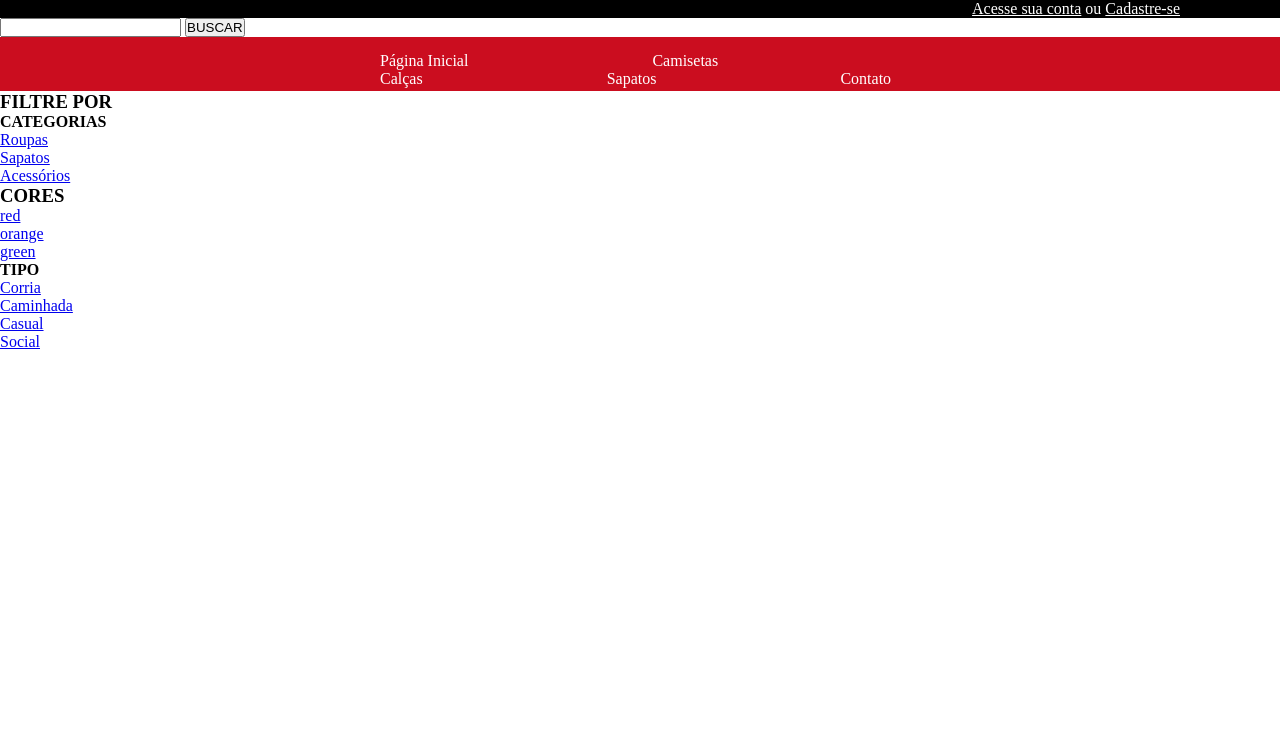
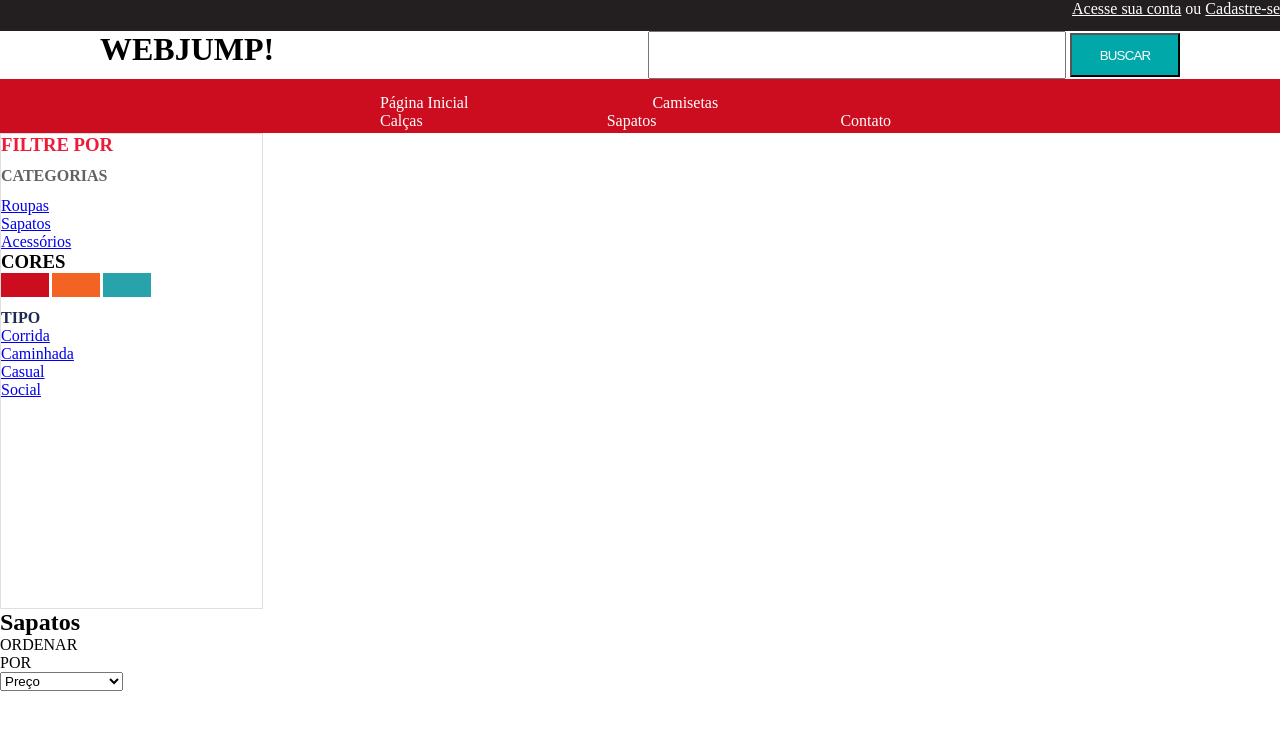
Before and after one commit to MateusMalvezzi/aStore-Interface, a plain HTML site: page index.html in a window 1280 px wide. Drawn offline with Linux system fonts and the light colour scheme.

Commit message:
feat:Adding and correcting HTMl and CSS

```diff
--- a/css/style.css
+++ b/css/style.css
@@ -5,26 +5,59 @@
     font-family: Open+Sans,sans-serif;
 }
 
-#login{
-    background-color: black;
+body{
+    width: 100%;
+}
+
+.login{
+    background-color: #231F20;
+    color: white;
+    width: 100%;
+    height:31px;
+}
+
+
+.login a {
+    color: white;
+}
+
+.header-section-1{
+    text-align: end;
 
 }
-.login{
-    color: white;
-    text-align: right;
-}
-.teste{
+
+
+
+.header-section-2{
+    display: flex;
+    flex-direction: row;
+    justify-content:space-between;
     margin-right: 100px;
-}
-.main-container{
-    width: 100%;
+    margin-left: 100px;
 
 }
+
+.search button{
+    width: 110px;
+    height: 44px;
+    opacity: 1;
+    background: #00A8A9;
+    letter-spacing: -0.8px;
+color: #FFFFFF;
+}
+
+.search input {
+    width: 414px;
+    height: 44px;
+}
+
+
 
 #head{
     background-color: #CB0D1F;
     height: 54px;
 }
+
 #head ul{
     padding:15px 290px;
 	margin:0px;
@@ -44,3 +77,66 @@
     color: #fffb;
     text-decoration:underline;
 }
+#father-filters{
+    top: 268px;
+    left: 101px;
+    width: 261px;
+    height: 474px;
+    border:1px solid #E2DEDC;
+    opacity: 1;
+}
+
+#h3filter{
+    top: 281px;
+    left: 118px;
+    width: 134px;
+    height: 33px;
+    text-align: left;
+    letter-spacing: 0px;
+    color: #ED1A39;
+    opacity: 1;
+}
+#h4filter{
+    text-align: left;
+    letter-spacing: 0px;
+    color: #626262;
+    opacity: 1;
+    margin-bottom: 12px;
+}
+
+
+#category-color{
+    display:flex;
+    flex-direction: row;
+    cursor: pointer;
+}
+.color-one{
+    background-color: #CB0D1F;
+    margin-bottom: 12px;
+    margin-right:3px;
+}
+.color-two{
+    background-color: #F26324;
+    margin-right:3px;
+}
+.color-three{
+    background-color: #27A3A9;
+}
+.category {
+    width: 48px;
+    height: 24px;
+    opacity: 1;
+    list-style-type: none;
+}
+#h4type{
+    text-align: left;
+    letter-spacing: 0px;
+    color: #1E2B50;
+    opacity: 1;
+}
+.type-filters{
+    text-align: left;
+    letter-spacing: 0px;
+    color: #626262;
+    opacity: 1;
+}
--- a/index.html
+++ b/index.html
@@ -1,5 +1,6 @@
 <!DOCTYPE html>
 <html lang="en">
+
 <head>
     <meta charset="UTF-8" />
     <meta http-equiv="X-UA-Compatible" content="IE=edge" />
@@ -7,18 +8,25 @@
     <link rel="stylesheet" type="text/css" href="./css/style.css" />
     <title>Store</title>
 </head>
+
 <body>
-    <div class="main-container">
-      <div id="login">
-        <div class="teste">
-            <p class="login"><a href="#" class="login">Acesse sua conta</a> ou <a href="#" class="login">Cadastre-se</a></p>
+
+      <header>
+        <div class="header-section-1">
+              <p class="login">
+                  <a href="#" >Acesse sua conta</a> ou
+                  <a href="#" >Cadastre-se</a>
+              </p>
+      </div>
+      <div class="header-section-2">
+        <h1>WEBJUMP!</h1>
+        <div class="search">
+          <input  name="search" type="text"/>
+          <!-- <input type="submit" value="BUSCAR" /> -->
+          <button type="button">BUSCAR</button>
+      </div>
       </div>
 
-      </div>
-      <div class="search">
-        <input id="search" name="search" type="text" />
-        <input type="submit" value="BUSCAR" />
-      </div>
       <div id="head">
           <ul>
               <li><a href="#">Página Inicial</a></li>
@@ -28,10 +36,14 @@
               <li><a href="#">Contato</a></li>
           </ul>
       </div>
+      </header>
+
+        <div id="father-category">
             <div class="category">
+                <div id="father-filters">
                     <div class="filters">
-          <h3>FILTRE POR</h3>
-          <h4>CATEGORIAS</h4>
+                        <h3 id="h3filter">FILTRE POR</h3>
+                        <h4 id="h4filter">CATEGORIAS</h4>
                         <ul class="category-filters">
                             <li><a href="#">Roupas</a></li>
                             <li><a href="#">Sapatos</a></li>
@@ -39,22 +51,31 @@
                         </ul>
                         <h3>CORES</h3>
                         <ul id="category-color">
-            <li class="color-one"><a href="#">red</a></li>
-            <li class="color-two"><a href="#">orange</a></li>
-            <li class="color-three"><a href="#">green</a></li>
+                            <li class="category color-one"><a href="#"></a></li>
+                            <li class="category color-two"><a href="#"></a></li>
+                            <li class="category color-three"><a href="#"></a></li>
                         </ul>
-          <h4>TIPO</h4>
+                        <h4 id="h4type">TIPO</h4>
                         <ul class="type-filters">
-            <li><a href="#">Corria</a></li>
+                            <li><a href="#">Corrida</a></li>
                             <li><a href="#">Caminhada</a></li>
                             <li><a href="#">Casual</a></li>
                             <li><a href="#">Social</a></li>
                         </ul>
                     </div>
+                </div>
                 <div class="products">
-
+                    <h2>Sapatos</h2>
+                    <p>ORDENAR POR</p>
+                    <select name="filter">
+                        <option value="Preço">Preço</option>
+                        <option value="Mais vendido">Mais vendido</option>
+                        <option value="Melhor avaliação">Melhor avaliação</option>
+                    </select>
                 </div>
             </div>
         </div>
+
 </body>
+
 </html>
```
Lines whose indentation alone changed are shown as unchanged.
